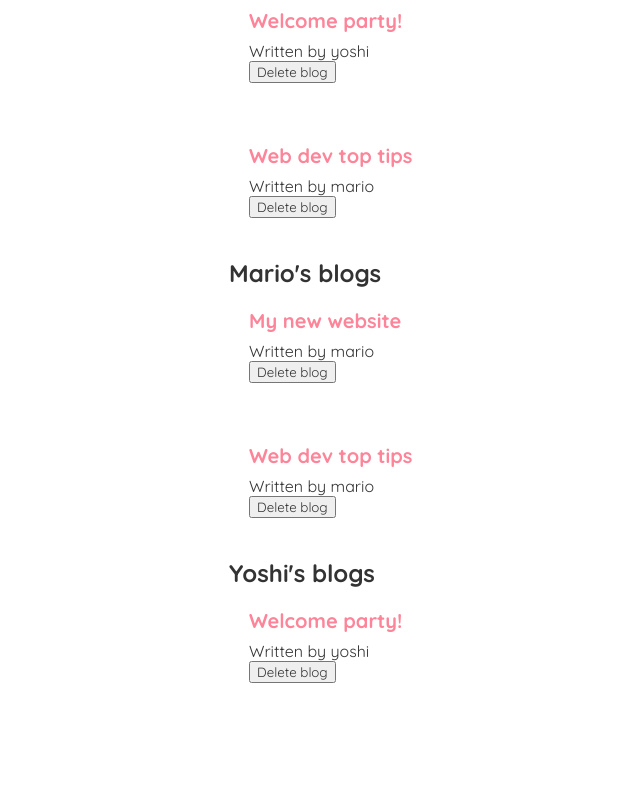
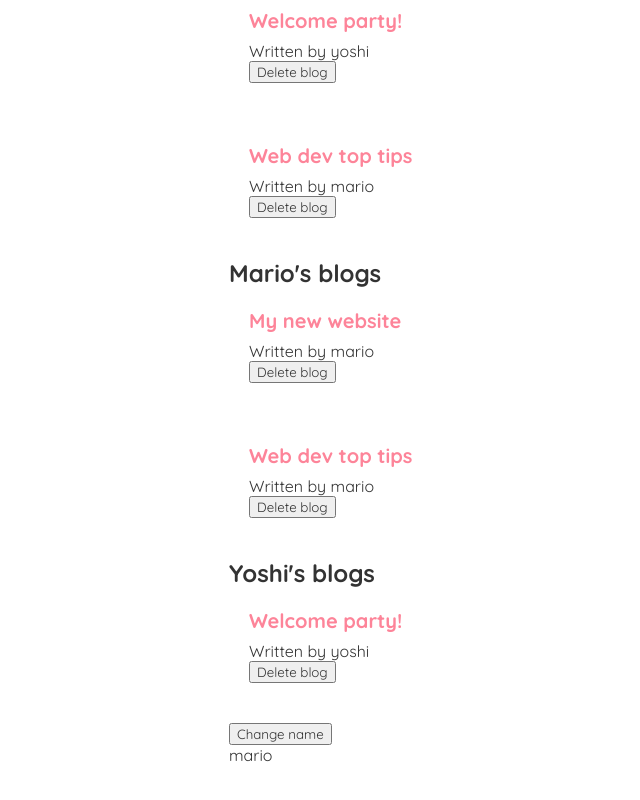
Before and after one commit to AnnaManoleLNU/react, a React (Create React App) app in the folder my-first-react-app/: page / in a window 1280 px wide. Shown: the part 308-1108 px from the top of the page, without its empty margins (111-751 px from the left). Built offline with nearby package versions, Linux system fonts and the light colour scheme; the HTML template or start-up script is replaced by a standard one.

Commit message:
dependecies in useEffect

```diff
--- a/my-first-react-app/src/Home.js
+++ b/my-first-react-app/src/Home.js
@@ -7,6 +7,8 @@
     { title: 'Welcome party!', body: 'lorem ipsum...', author: 'yoshi', id: 2 },
     { title: 'Web dev top tips', body: 'lorem ipsum...', author: 'mario', id: 3 }
   ])
+
+  const [name, setName] = useState('mario') // mario is the initial value
 
   const handleDelete = (id) => {
     const newBlogs = blogs.filter(blog => blog.id !== id)
@@ -19,8 +21,10 @@
   // use to fetch data from the server
   useEffect(() => {
     console.log('use effect ran')
-    console.log(blogs)
-  })
+    console.log(name)
+    // an empty array as a second argument means that the effect will only run once
+    // if you want to run it every time the name changes, you can add name to the array
+  }, [name])
 
   return (
     <div className="home">
@@ -29,6 +33,8 @@
       <BlogList blogs={blogs.filter((blog) => blog.author === 'mario' )} title = "Mario's blogs" handleDelete={handleDelete} />
       {/* get only yoshi's blogs */}
       <BlogList blogs={blogs.filter((blog) => blog.author === 'yoshi' )} title = "Yoshi's blogs" handleDelete={handleDelete} />
+      <button onClick={() => setName('Anna')}>Change name</button>
+      <p>{name}</p>
     </div>
   );
 }
```
